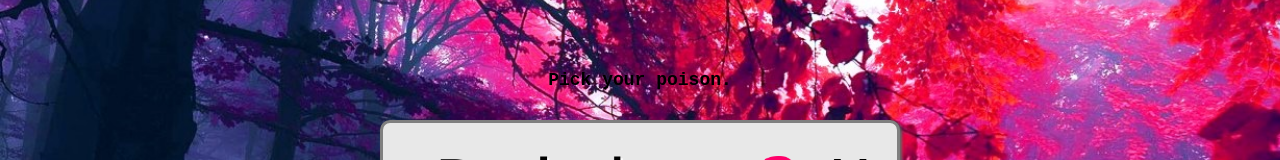
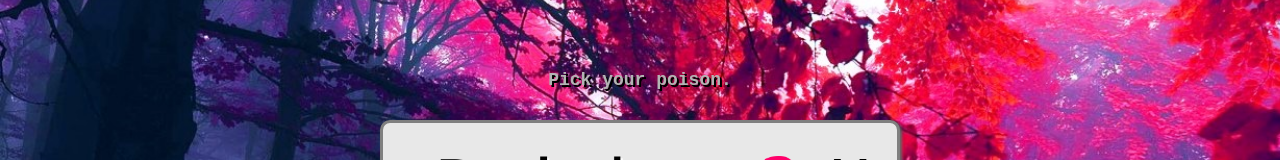
Before and after one commit to FunctionReturn/FunctionReturn.github.io, a plain HTML site: page index.html in a window 1280 px wide. Shown: the part 237-397 px from the top of the page. Drawn offline with Linux system fonts and the light colour scheme.

Commit message:
Update index.html

```diff
--- a/index.html
+++ b/index.html
@@ -24,9 +24,12 @@
 
 			h1.poison
 			{
+				color: rgb(180, 180, 180);
 				font-family: monospace;
 				font-size: 18px;
 				margin-bottom: 30px;
+				text-shadow: 2px 2px #000000;
+
 			}
 
 			img.logo
```
